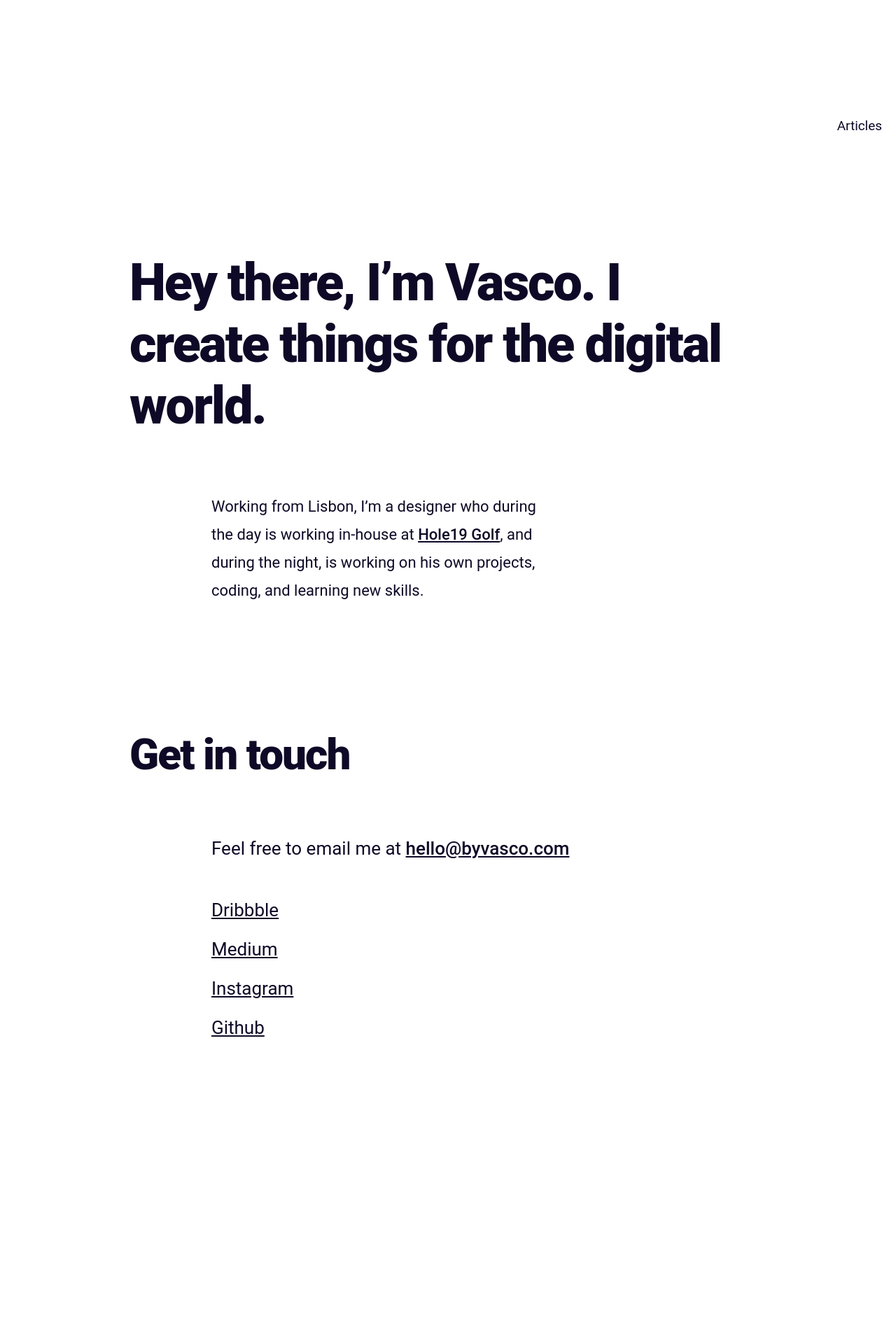
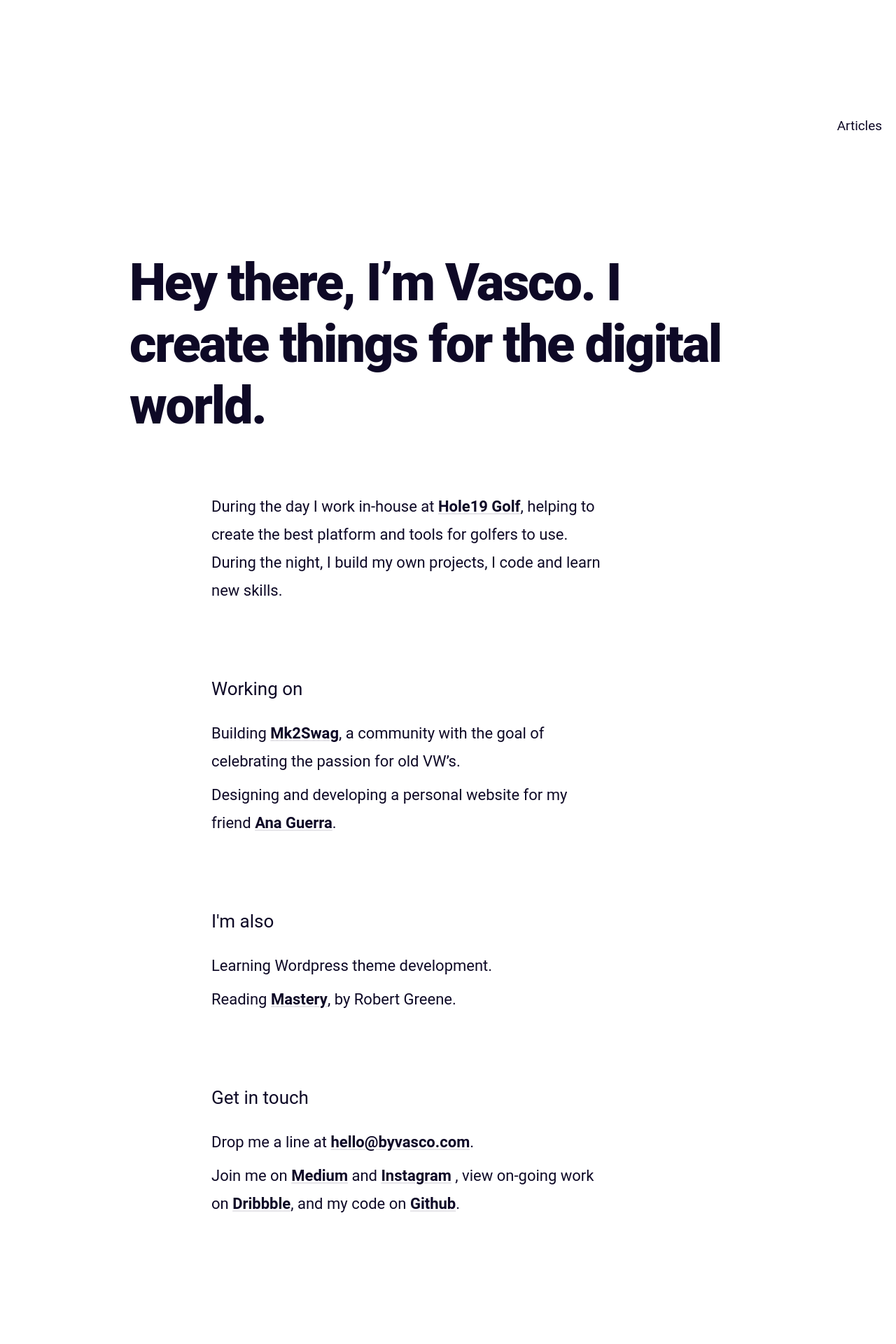
Before and after one commit to vascomarques/byvasco-blog, a Jekyll site: the page built from index.md, in a window 1280 px wide. Shown: the whole page at 70% size. Built offline with Jekyll 4.4.1, drawn with Linux system fonts in a browser that asks for light colours; some web fonts are replaced; before the commit the page ends 1684 px from its top, so only the background shows below that.

Commit message:
New home page

```diff
--- a/_layouts/index.html
+++ b/_layouts/index.html
@@ -11,24 +11,18 @@
       </div>
 
       <div class="container-smaller hero-intro">
-        <p>Working from Lisbon, I’m a designer who during the day is working in-house at <a href="https://www.hole19golf.com/">Hole19 Golf</a>, and during the night, is working on his own projects, coding, and learning new skills.</p>
-      </div>
-    </section>
+        <p>During the day I work in-house at <a href="https://www.hole19golf.com/">Hole19 Golf</a>, helping to create the best platform and tools for golfers to use. During the night, I build my own projects, I code and learn new skills.</p>
+        <p class="body-large">Working on</p>
+        <p>Building <a href="http://www.mk2swag.com/">Mk2Swag</a>, a community with the goal of celebrating the passion for old VW’s.</p>
+        <p>Designing and developing a personal website for my friend <a href="#">Ana Guerra</a>.</p>
 
-    <section class="get-in-touch">
-      <div class="container-small">
-        <h2 class="title-2 section-title">Get in touch</h2>
-      </div>
+        <p class="body-large">I'm also</p>
+        <p>Learning Wordpress theme development.</p>
+        <p>Reading <a href="https://www.goodreads.com/book/show/13589182-mastery">Mastery</a>, by Robert Greene.</p>
 
-      <div class="container-smaller">
-        <p class="body-large contact-email">Feel free to email me at <a href="mailto:hello@byvasco.com">hello@byvasco.com</a></p>
-
-        <ul class="social-links">
-          <li><a href="https://dribbble.com/byvasco" target="_blank" class="link-large">Dribbble</a></li>
-          <li><a href="https://medium.com/@byvasco" target="_blank" class="link-large">Medium</a></li>
-          <li><a href="https://www.instagram.com/byvasco/" target="_blank" class="link-large">Instagram</a></li>
-          <li><a href="https://github.com/vascomarques" target="_blank" class="link-large">Github</a></li>
-        </ul>
+        <p class="body-large">Get in touch</p>
+        <p>Drop me a line at <a href="mailto:hello@byvasco.com">hello@byvasco.com</a>.</p>
+        <p>Join me on <a href="https://medium.com/@byvasco" target="_blank">Medium</a> and <a href="https://www.instagram.com/byvasco/" target="_blank">Instagram</a> , view on-going work on <a href="https://dribbble.com/byvasco" target="_blank">Dribbble</a>, and my code on <a href="https://github.com/vascomarques" target="_blank">Github</a>.</p>
       </div>
     </section>
   </body>
--- a/_sass/1-base/_typography.scss
+++ b/_sass/1-base/_typography.scss
@@ -114,7 +114,7 @@ p { @extend .body; }
 p a {
 	font-weight: 500;
 	text-decoration: underline;
-	// text-decoration-color: $color__accent;
+	text-decoration-color: transparentize($color__text-dark, .9);
 
 	&:active {
 		color: $color__accent;
@@ -122,7 +122,7 @@ p a {
 
 	@include mq-min(768) {
 		&:hover {
-			color: $color__accent;
+			text-decoration-color: $color__text-dark;
 		}
 	}
 }
--- a/_sass/2-layout/_page-home.scss
+++ b/_sass/2-layout/_page-home.scss
@@ -11,7 +11,16 @@
 	}
 
 	.hero-intro p {
-		max-width: 500px
+		max-width: 558px;
+		margin-bottom: 8px;
+
+		a {
+			font-weight: 600;
+		}
+
+		&.body-large {
+			margin: 100px 0 24px;
+		}
 	}
 
 	@include mq-min(850) {
@@ -24,82 +33,3 @@
 		}
 	}
 }
-
-
-/* Recent Articles */
-.section-projects {
-	margin-bottom: 120px;
-
-	.project-image {
-		margin-bottom: 40px;
-	}
-
-	.project-info {
-		max-width: 676px;
-		margin: auto;
-	}
-
-	.project-title {
-		@include flex();
-		margin-bottom: 12px;
-
-		.project-name {
-			font-weight: 800;
-
-			&::after {
-				content: '–';
-				display: inline-block;
-				margin: 0 12px;
-				font-weight: 400;
-			}
-		}
-	}
-
-	@include mq-min(850) {
-		margin-bottom: 240px;
-
-		.project-preview {
-			margin-bottom: 140px;
-		}
-	}
-}
-
-
-/* Get In Touch */
-.get-in-touch {
-	margin-bottom: 64px;
-
-	.section-title {
-		margin-bottom: 48px;
-	}
-
-	.contact-email {
-		margin-bottom: 32px;
-	}
-
-	.social-links {
-		column-count: 2;
-
-		li {
-			margin-bottom: 16px;
-		}
-	}
-
-
-	// Desktop rules
-	@include mq-min(768) {
-		margin-bottom: 180px;
-
-		.section-title {
-			margin-bottom: 80px;
-		}
-
-		.contact-email {
-			margin-bottom: 48px;
-		}
-
-		.social-links {
-			column-count: 1;
-		}
-	}
-}
```
Also changed, not shown: assets/posts/2018-11-17-building-anas-website-pt-1/image-cover.png.
